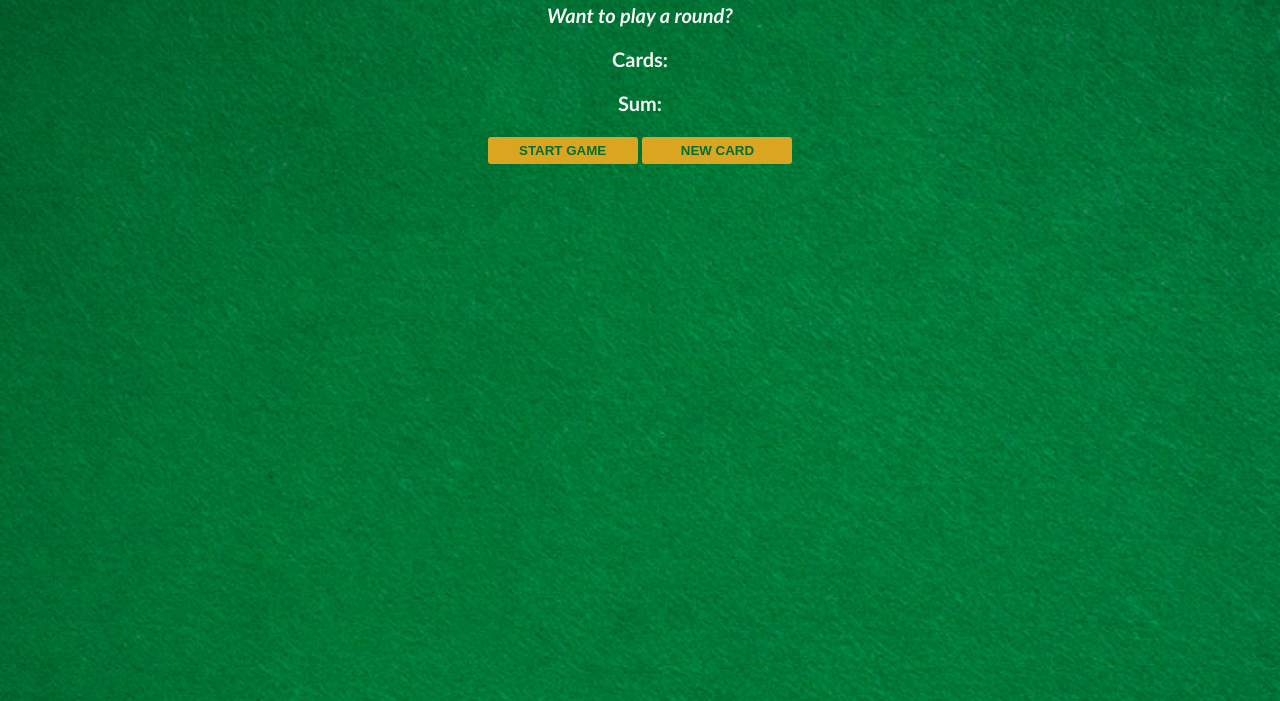
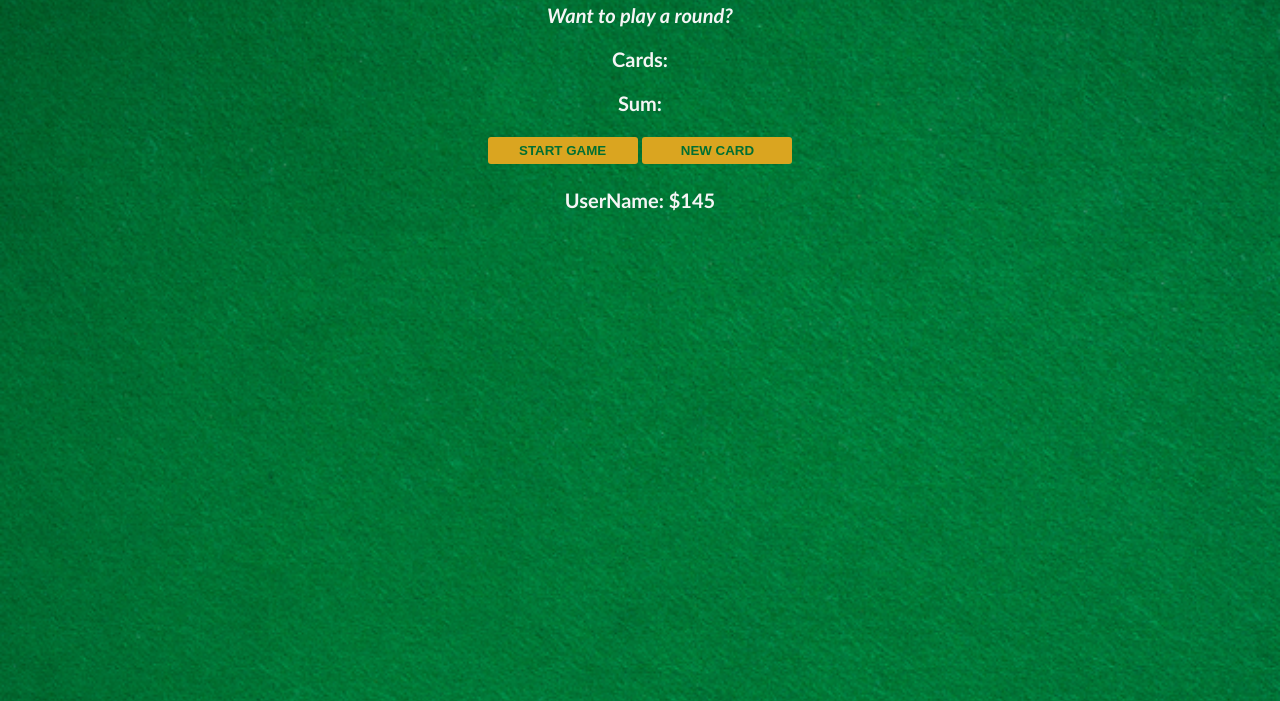
Before and after one commit to GusWiz/BlackJack, a plain HTML site: page index.html in a window 1280 px wide. Shown: the part 99-800 px from the top of the page. Drawn offline with Linux system fonts and the light colour scheme.

Commit message:
add player information display to the game interface

```diff
--- a/index.html
+++ b/index.html
@@ -10,6 +10,7 @@
         <p id="sum-el">Sum:</p>
         <button onclick="startGame()">START GAME</button>
         <button onclick="drawNewCard()">NEW CARD</button>
+        <p id="player-el"></p>
         <script src="index.js"></script>
     </body>
 </html>
--- a/index.js
+++ b/index.js
@@ -7,6 +7,14 @@ let messageEl = document.getElementById('message-el')
 // let sumEl = document.getElementById('sum-el')
 let sumEl = document.querySelector('#sum-el')
 let cardsEl = document.getElementById('cards-el')
+
+let player = {
+    name : "UserName",
+    chip : 145
+}
+
+let playerEl = document.getElementById('player-el')
+playerEl.textContent = player.name + ": $" + player.chip
 
 function startGame() {
     isAlive = true
```
